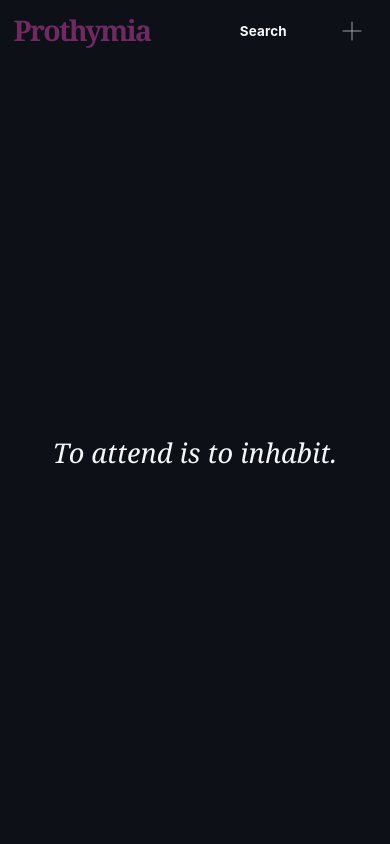
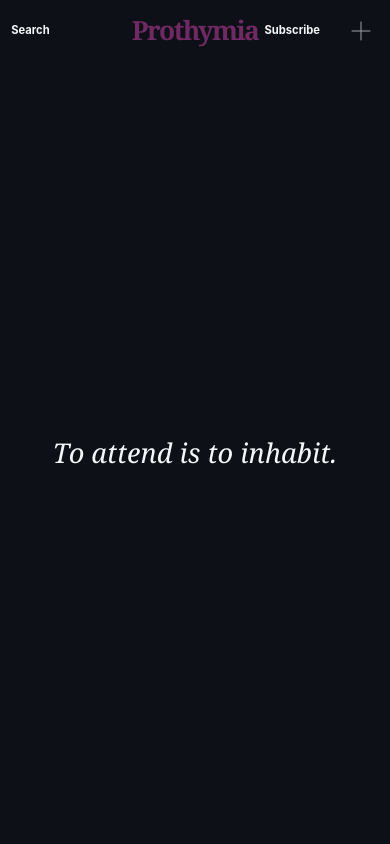
Before and after one commit to ensite999-stack/Prothymia.org, a Next.js app: page / in a window 390 px wide. Shown: the top 844 px of the page. Built offline with nearby package versions, Linux system fonts and the light colour scheme; no server answers; the database is empty.

Commit message:
style: center masthead navigation

```diff
--- /dev/null
+++ b/app/header-layout.css
@@ -0,0 +1,123 @@
+/* Centered editorial masthead. Imported last so it can neutralize legacy header rules. */
+.site-header,
+.site-header[data-scrolled="true"] {
+  display: grid;
+  grid-template-columns: minmax(0, 1fr) auto minmax(0, 1fr);
+  align-items: stretch;
+  justify-content: initial;
+  padding: 0 clamp(.8rem, 2.1vw, 1.5rem);
+}
+
+.header-left {
+  grid-column: 1;
+  min-width: 0;
+  min-height: var(--header-height);
+  display: flex;
+  align-items: stretch;
+  justify-self: start;
+}
+
+.brand-link,
+.site-header[data-scrolled="true"] .brand-link {
+  grid-column: 2;
+  justify-self: center;
+  align-self: center;
+  margin: 0;
+  text-align: center;
+  white-space: nowrap;
+}
+
+.header-actions {
+  grid-column: 3;
+  min-width: 0;
+  min-height: var(--header-height);
+  display: flex;
+  align-items: stretch;
+  justify-self: end;
+  margin-left: 0;
+}
+
+.site-header .header-text-link,
+.site-header .search-link,
+.site-header .subscribe-link {
+  min-width: 0;
+  min-height: var(--header-height);
+  display: inline-flex;
+  align-items: center;
+  justify-content: center;
+  padding: 0 clamp(.75rem, 1.8vw, 1.35rem);
+  border: 0;
+  background: transparent;
+  color: var(--text);
+  font-family: var(--sans);
+  font-size: clamp(.78rem, .9vw, .9rem);
+  font-weight: 650;
+  letter-spacing: .015em;
+  line-height: 1;
+  text-decoration: none;
+  white-space: nowrap;
+  -webkit-tap-highlight-color: transparent;
+  touch-action: manipulation;
+  transition: color 120ms ease, opacity 120ms ease;
+}
+
+.site-header .header-text-link:hover,
+.site-header .header-text-link:active,
+.site-header .search-link:hover,
+.site-header .subscribe-link:hover {
+  background: transparent;
+  color: var(--brand);
+}
+
+.site-header .header-text-link:focus-visible {
+  outline: 1px solid color-mix(in srgb, var(--text) 42%, transparent);
+  outline-offset: -5px;
+}
+
+.header-menu-slot {
+  width: 72px;
+  min-height: var(--header-height);
+  border-left: 0;
+}
+
+@media (max-width: 760px) {
+  .site-header,
+  .site-header[data-scrolled="true"] {
+    padding-inline: .65rem;
+  }
+
+  .site-header .header-text-link,
+  .site-header .search-link,
+  .site-header .subscribe-link {
+    padding-inline: .55rem;
+    font-size: .76rem;
+  }
+
+  .header-menu-slot {
+    width: 54px;
+  }
+}
+
+@media (max-width: 480px) {
+  .site-header,
+  .site-header[data-scrolled="true"] {
+    padding-inline: .35rem;
+  }
+
+  .brand-link,
+  .site-header[data-scrolled="true"] .brand-link {
+    font-size: 1.65rem;
+  }
+
+  .site-header .header-text-link,
+  .site-header .search-link,
+  .site-header .subscribe-link {
+    padding-inline: .35rem;
+    font-size: .7rem;
+    letter-spacing: 0;
+  }
+
+  .header-menu-slot {
+    width: 46px;
+  }
+}
--- a/app/layout.tsx
+++ b/app/layout.tsx
@@ -3,6 +3,7 @@ import "./globals.css";
 import "./interaction.css";
 import "./brand.css";
 import "./editorial-overrides.css";
+import "./header-layout.css";
 import { Footer } from "../components/footer";
 import { Header } from "../components/header";
 import { NavigationEffects } from "../components/navigation-effects";
--- a/components/header.tsx
+++ b/components/header.tsx
@@ -108,6 +108,10 @@ export function Header() {
 
   return (
     <header className="site-header" data-scrolled={scrolled} data-hidden={hidden}>
+      <div className="header-left">
+        <Link className="header-text-link search-link" href="/search">Search</Link>
+      </div>
+
       <button
         className="brand-link brand-button"
         type="button"
@@ -118,8 +122,9 @@ export function Header() {
       >
         Prothymia
       </button>
+
       <div className="header-actions">
-        <Link className="search-link" href="/search">Search</Link>
+        <Link className="header-text-link subscribe-link" href="/newsletter">Subscribe</Link>
         <div className="header-menu-slot"><SiteMenu /></div>
       </div>
     </header>
```
